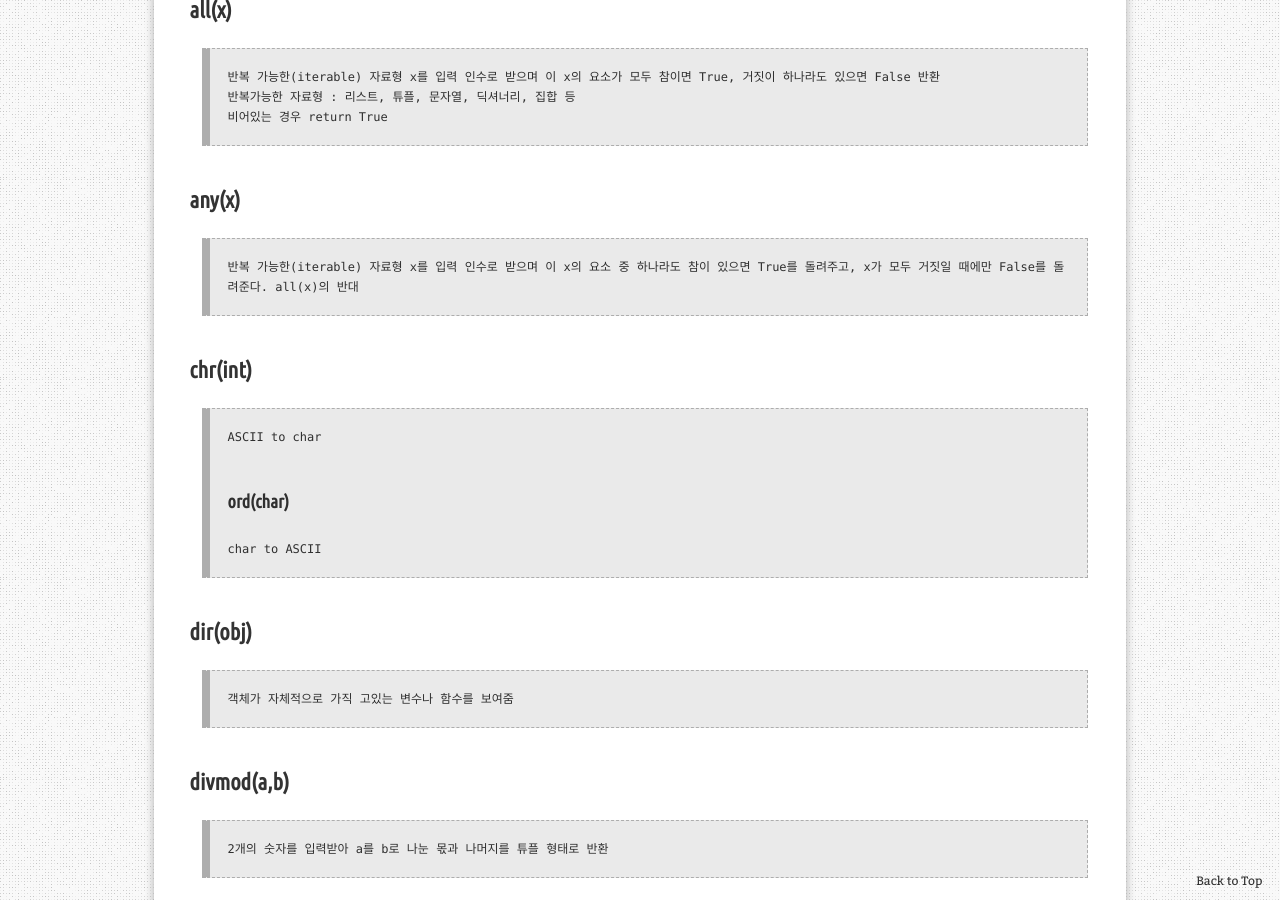
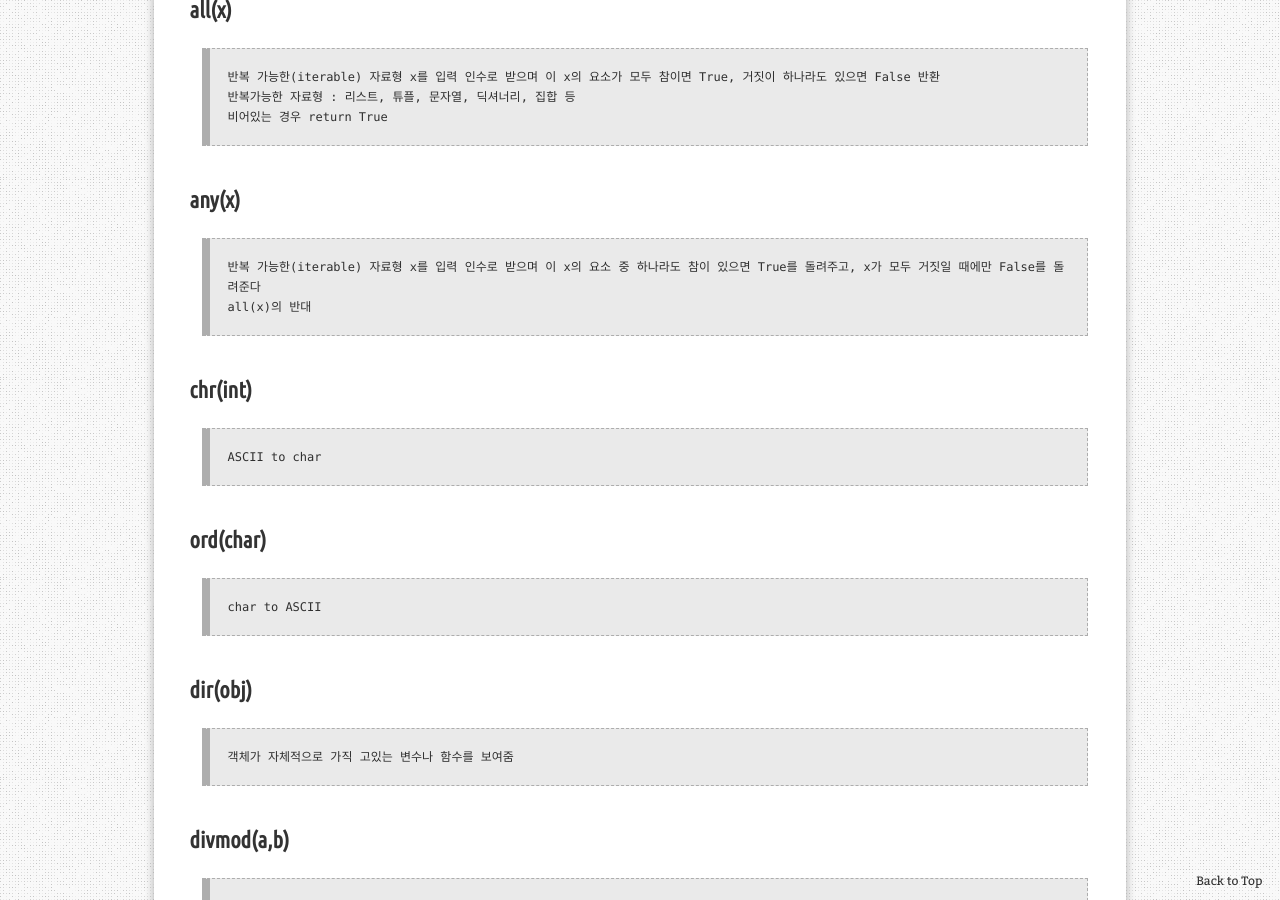
Before and after one commit to aristohyun/aristohyun.github.io, a Jekyll site: the page built from _posts/2020-10-09-Python3.md, in a window 1280 px wide and 900 px high, scrolled down 1621 px. Built offline with Jekyll 4.4.1, drawn with Linux system fonts in a browser that asks for light colours; comment, search, counter and statistics services are not loaded.

```diff
--- a/_posts/2020-10-09-Python3.md
+++ b/_posts/2020-10-09-Python3.md
@@ -22,10 +22,12 @@ redirect_from:
 > 비어있는 경우 return True
 
 ## any(x)
-> 반복 가능한(iterable) 자료형 x를 입력 인수로 받으며 이 x의 요소 중 하나라도 참이 있으면 True를 돌려주고, x가 모두 거짓일 때에만 False를 돌려준다. all(x)의 반대
+> 반복 가능한(iterable) 자료형 x를 입력 인수로 받으며 이 x의 요소 중 하나라도 참이 있으면 True를 돌려주고, x가 모두 거짓일 때에만 False를 돌려준다
+> all(x)의 반대
 
 ## chr(int)
 > ASCII to char
+
 ## ord(char)
 > char to ASCII
 
```
Also changed, not shown: _posts/2020-10-06-Jupyter-Notebook.md (+15 -0 lines), _posts/2020-10-07-Python1.md (+1 -1 lines).
